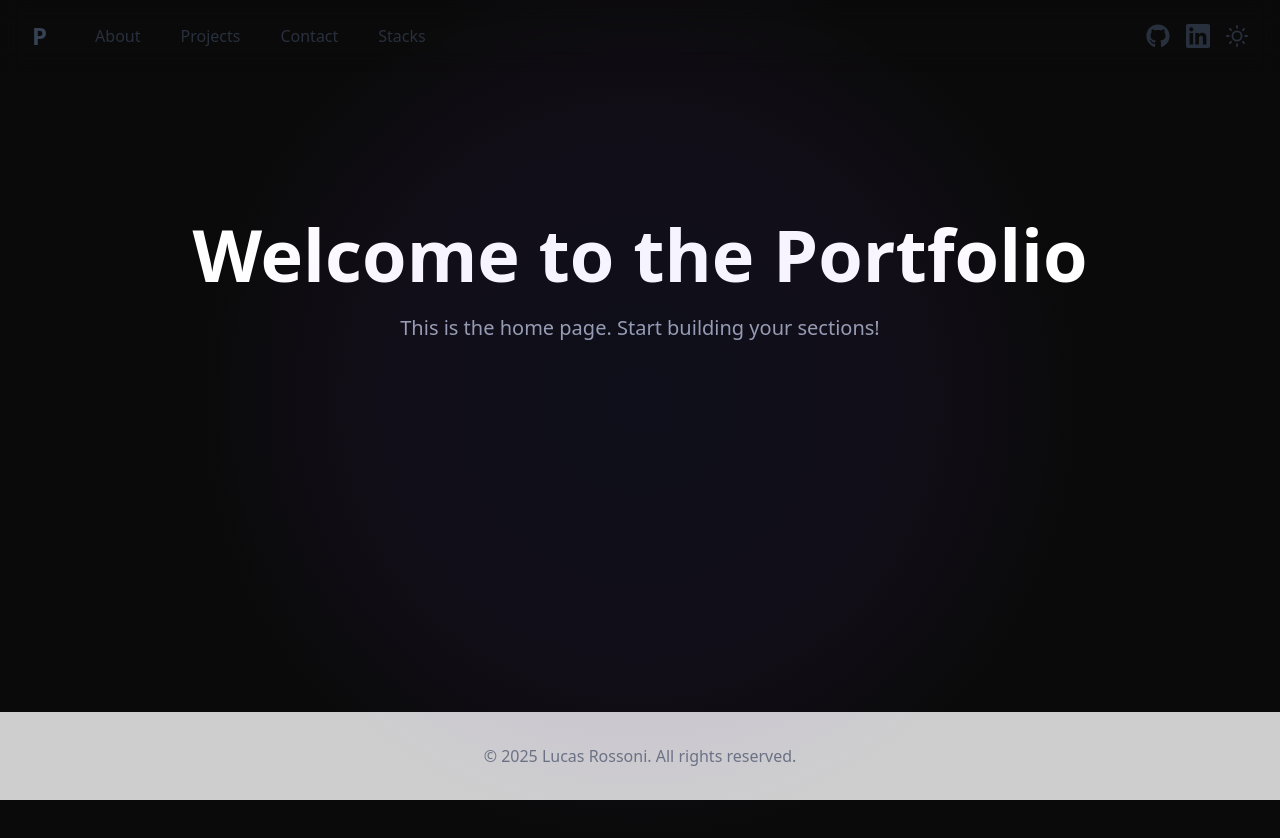
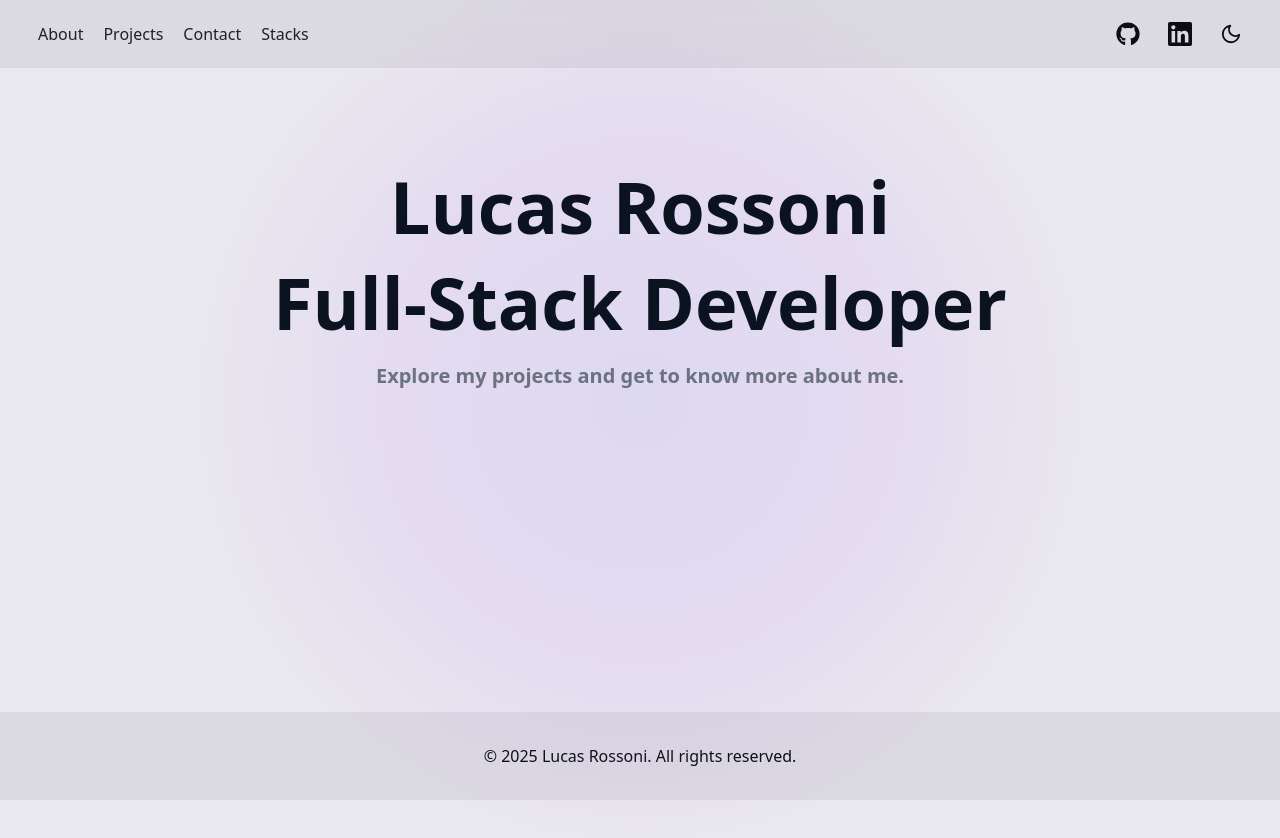
Before and after one commit to PxS00/portfolio, a React (Vite) app: page / in a window 1280 px wide. Shown: the top 838 px of the page. Built offline with nearby package versions, Linux system fonts and the light colour scheme.

Commit message:
feat: enhance light theme support with CSS variables and component updates

```diff
--- a/src/App.tsx
+++ b/src/App.tsx
@@ -4,7 +4,7 @@ import Navbar from './components/Navbar/Navbar'
 
 export default function App() {
   return (
-    <div className="bg-background-light relative flex min-h-screen flex-col dark:bg-[#0a0a0a]">
+    <div className="relative flex min-h-screen flex-col bg-(--bg-color)">
       <Navbar />
       <main className="w-full flex-1">
         <Outlet />
--- a/src/components/Footer/Footer.tsx
+++ b/src/components/Footer/Footer.tsx
@@ -1,6 +1,6 @@
 export default function Footer() {
   return (
-    <footer className="mt-auto w-full bg-white/80 py-8 text-center text-gray-500 dark:bg-transparent dark:text-gray-400">
+    <footer className="nav-text footer-nav mt-auto w-full bg-(--nav-bg) py-8 text-center text-(--nav-text) dark:bg-transparent dark:text-gray-400">
       &copy; {new Date().getFullYear()} Lucas Rossoni. All rights reserved.
     </footer>
   )
--- a/src/components/Navbar/Navbar.tsx
+++ b/src/components/Navbar/Navbar.tsx
@@ -1,63 +1,41 @@
-import { useEffect, useState } from 'react'
 import { FiMoon, FiSun } from 'react-icons/fi'
 import { useLocation } from 'react-router-dom'
 import { SOCIAL_LINKS } from '../../constants/socialLinks'
+import { useTheme } from '../../context/ThemeContext'
 import SocialLink from '../SocialLink/SocialLink'
 
 export default function Navbar() {
   const location = useLocation()
   const isHome = location.pathname === '/'
-
-  // Theme toggle logic
-  const [theme, setTheme] = useState(() => {
-    if (typeof window !== 'undefined') {
-      return localStorage.getItem('theme') || 'dark'
-    }
-    return 'dark'
-  })
-
-  useEffect(() => {
-    if (theme === 'dark') {
-      document.documentElement.classList.add('dark')
-      localStorage.setItem('theme', 'dark')
-    } else {
-      document.documentElement.classList.remove('dark')
-      localStorage.setItem('theme', 'light')
-    }
-  }, [theme])
-
-  const toggleTheme = () => {
-    setTheme(theme === 'dark' ? 'light' : 'dark')
-  }
+  const { resolvedTheme, toggleTheme } = useTheme()
 
   return (
-    <nav className="bg-navbar-light fixed top-0 left-0 z-50 flex w-full items-center justify-center px-8 py-4 text-gray-700 backdrop-blur-md dark:bg-black/20 dark:text-white/70">
-      <div className="flex w-full max-w-7xl items-center justify-between">
-        <div className="flex items-center gap-8">
-          <div className="text-2xl font-extrabold">P</div>
+    <nav className="site-nav fixed top-0 left-0 z-50 flex w-full items-center bg-(--nav-bg) px-8 py-4 text-(--nav-text) backdrop-blur-md dark:bg-(--nav-bg) dark:text-white/70">
+      <div className="mx-auto flex w-full max-w-7xl items-center justify-between">
+        <div className="flex items-center gap-2">
           {isHome && (
             <div className="flex gap-2">
               <a
                 href="/about"
-                className="rounded-full px-4 py-2 text-gray-700 opacity-70 transition-all hover:bg-gray-200 hover:text-black hover:opacity-100 dark:text-white/70 dark:hover:bg-white/10 dark:hover:text-white"
+                className={`nav-text rounded-full px-4 py-2 text-(--nav-text) opacity-90 transition-all hover:bg-(--nav-hover-bg) hover:text-(--nav-text-hover) hover:opacity-100 dark:text-white/70 dark:hover:bg-white/10 dark:hover:text-white ${location.pathname === '/about' ? 'active' : ''}`}
               >
                 About
               </a>
               <a
                 href="/projects"
-                className="rounded-full px-4 py-2 text-gray-700 opacity-70 transition-all hover:bg-gray-200 hover:text-black hover:opacity-100 dark:text-white/70 dark:hover:bg-white/10 dark:hover:text-white"
+                className={`nav-text rounded-full px-4 py-2 text-(--nav-text) opacity-90 transition-all hover:bg-(--nav-hover-bg) hover:text-(--nav-text-hover) hover:opacity-100 dark:text-white/70 dark:hover:bg-white/10 dark:hover:text-white ${location.pathname === '/projects' ? 'active' : ''}`}
               >
                 Projects
               </a>
               <a
                 href="#contact"
-                className="rounded-full px-4 py-2 text-gray-700 opacity-70 transition-all hover:bg-gray-200 hover:text-black hover:opacity-100 dark:text-white/70 dark:hover:bg-white/10 dark:hover:text-white"
+                className={`nav-text rounded-full px-4 py-2 text-(--nav-text) opacity-90 transition-all hover:bg-(--nav-hover-bg) hover:text-(--nav-text-hover) hover:opacity-100 dark:text-white/70 dark:hover:bg-white/10 dark:hover:text-white ${location.hash === '#contact' ? 'active' : ''}`}
               >
                 Contact
               </a>
               <a
                 href="#stacks"
-                className="rounded-full px-4 py-2 text-gray-700 opacity-70 transition-all hover:bg-gray-200 hover:text-black hover:opacity-100 dark:text-white/70 dark:hover:bg-white/10 dark:hover:text-white"
+                className={`nav-text rounded-full px-4 py-2 text-(--nav-text) opacity-90 transition-all hover:bg-(--nav-hover-bg) hover:text-(--nav-text-hover) hover:opacity-100 dark:text-white/70 dark:hover:bg-white/10 dark:hover:text-white ${location.hash === '#stacks' ? 'active' : ''}`}
               >
                 Stacks
               </a>
@@ -66,14 +44,14 @@ export default function Navbar() {
         </div>
         <div className="flex items-center gap-4">
           {SOCIAL_LINKS.map((link) => (
-            <SocialLink key={link.ariaLabel} {...link} />
+            <SocialLink key={link.ariaLabel} {...link} className="nav-text" />
           ))}
           <button
             onClick={toggleTheme}
-            className="opacity-70 transition-opacity hover:opacity-100"
+            className="nav-text rounded-full p-2 text-(--nav-text) transition-colors hover:bg-(--nav-hover-bg) hover:text-(--nav-text-hover)"
             aria-label="Toggle theme"
           >
-            {theme === 'dark' ? <FiSun size={22} /> : <FiMoon size={22} />}
+            {resolvedTheme === 'dark' ? <FiSun size={22} /> : <FiMoon size={22} />}
           </button>
         </div>
       </div>
--- a/src/components/SocialLink/SocialLink.tsx
+++ b/src/components/SocialLink/SocialLink.tsx
@@ -6,8 +6,8 @@ export default function SocialLink({ href, ariaLabel, icon, className = '' }: So
       href={href}
       target="_blank"
       rel="noopener noreferrer"
-      className={`opacity-70 transition-opacity hover:opacity-100 ${className}`}
       aria-label={ariaLabel}
+      className={`${className} rounded-full text-(--nav-text) transition-colors hover:bg-(--nav-hover-bg) hover:text-(--nav-text-hover)`}
     >
       {icon}
     </a>
--- a/src/index.css
+++ b/src/index.css
@@ -1,10 +1,50 @@
 @import 'tailwindcss';
 
+/* CSS variables for light/dark theming. The ThemeContext toggles
+   the `dark` class on the root element (html.dark). */
+:root {
+  /* darker "light" theme with visible glow */
+  --bg-color: #e9e7ef; /* slightly desaturated purple-tinted light */
+  --grid-color: rgba(0, 0, 0, 0.05);
+  --glow-start: rgba(120, 90, 255, 0.14);
+  --glow-mid: rgba(180, 100, 255, 0.12);
+  /* logo accent color (adjustable) */
+  --logo-color: rgba(88, 22, 202, 0.993); /* default purple for logo */
+  --overlay-opacity: 0.75;
+  --text-color: #0b1220;
+  --title-color: #0b1220;
+  --muted-color: #6b7280;
+  --nav-bg: rgba(13, 15, 20, 0.06); /* subtle gray surface for navbar in light mode */
+  /* nav/footer text color (hex) */
+  --nav-text: #0b0d12;
+  --nav-text-hover: #000000;
+  /* stronger purple oval on hover */
+  --nav-hover-bg: rgba(94, 24, 216, 0.28);
+}
+
+html.dark {
+  /* stronger dark theme glow */
+  --bg-color: #0a0a0a; /* dark background */
+  --grid-color: rgba(255, 255, 255, 0.06);
+  --glow-start: rgba(80, 60, 200, 0.35);
+  --glow-mid: rgba(140, 80, 255, 0.32);
+  --overlay-opacity: 0.5;
+  --text-color: #f3f4f6;
+  --title-color: #f3f4f6;
+  --muted-color: #9ca3af;
+  --nav-bg: rgba(0, 0, 0, 0.2);
+  --nav-text: #f3f4f6;
+  --nav-text-hover: #ffffff;
+  --nav-hover-bg: rgba(140, 80, 255, 0.22);
+}
+
 body {
-  background-color: #0a0a0a;
+  background-color: var(--bg-color);
   min-height: 100vh;
   position: relative;
 }
+
+/* subtle grid pattern */
 body::before {
   content: '';
   position: absolute;
@@ -14,21 +54,22 @@ body::before {
   background:
     repeating-linear-gradient(
       0deg,
-      rgba(255, 255, 255, 0.05) 0px,
-      rgba(255, 255, 255, 0.05) 1px,
+      var(--grid-color) 0px,
+      var(--grid-color) 1px,
       transparent 1px,
       transparent 70px
     ),
     repeating-linear-gradient(
       90deg,
-      rgba(255, 255, 255, 0.05) 0px,
-      rgba(255, 255, 255, 0.05) 1px,
+      var(--grid-color) 0px,
+      var(--grid-color) 1px,
       transparent 1px,
       transparent 70px
     );
-  opacity: 0.05;
+  opacity: calc(var(--overlay-opacity) * 0.05);
 }
 
+/* center glow */
 body::after {
   content: '';
   position: absolute;
@@ -39,11 +80,46 @@ body::after {
   height: 70vw;
   z-index: 0;
   pointer-events: none;
-  background: radial-gradient(
-    circle,
-    rgba(60, 80, 255, 0.25) 0%,
-    rgba(140, 80, 255, 0.25) 40%,
-    transparent 70%
-  );
-  opacity: 0.25;
+  background: radial-gradient(circle, var(--glow-start) 0%, var(--glow-mid) 40%, transparent 70%);
+  opacity: var(--overlay-opacity);
 }
+
+/* Scoped utilities for nav/footer text using the CSS variables.
+   These rules are placed after Tailwind so they override utility classes when necessary. */
+.site-nav .nav-text,
+.footer-nav .nav-text {
+  color: var(--nav-text);
+  transition:
+    color 0.12s ease,
+    background-color 0.12s ease;
+}
+
+.site-nav .nav-text:hover,
+.site-nav .nav-text:focus {
+  color: var(--nav-text-hover);
+  background-color: var(--nav-hover-bg);
+}
+
+/* Active nav item (persistent selected state) */
+.site-nav .nav-text.active {
+  color: var(--nav-text-hover);
+  background-color: var(--nav-hover-bg);
+  opacity: 1;
+}
+
+.site-nav .nav-text {
+  display: inline-flex;
+  align-items: center;
+  justify-content: center;
+  padding: 6px 10px; /* small gap for a compact oval */
+  border-radius: 9999px; /* pill/oval */
+  background-color: transparent;
+  line-height: 1;
+}
+
+/* logo styles removed - logo is now plain text in Navbar */
+
+/* smaller sizing for icon-only nav items when nav-text is applied */
+.site-nav .nav-text.rounded-full {
+  padding: 6px; /* keep social icons compact */
+}
--- a/src/routes/Home/index.tsx
+++ b/src/routes/Home/index.tsx
@@ -1,11 +1,14 @@
 export default function Home() {
   return (
-    <section className="flex min-h-[75vh] flex-col items-center justify-center py-24 text-center">
-      <h1 className="mb-6 text-6xl font-extrabold text-white md:text-7xl">
-        Welcome to the Portfolio
+    <section className="relative z-30 flex min-h-[75vh] flex-col items-center justify-center py-24 text-center">
+      <h1 className="mb-6 text-6xl font-extrabold text-(--title-color) md:text-7xl">
+        Lucas Rossoni
       </h1>
-      <p className="mb-10 text-xl text-gray-400">
-        This is the home page. Start building your sections!
+      <h1 className="mb-6 text-6xl font-extrabold text-(--title-color) md:text-7xl">
+        Full-Stack Developer
+      </h1>
+      <p className="mb-10 text-xl font-semibold text-(--muted-color)">
+        Explore my projects and get to know more about me.
       </p>
     </section>
   )
```
